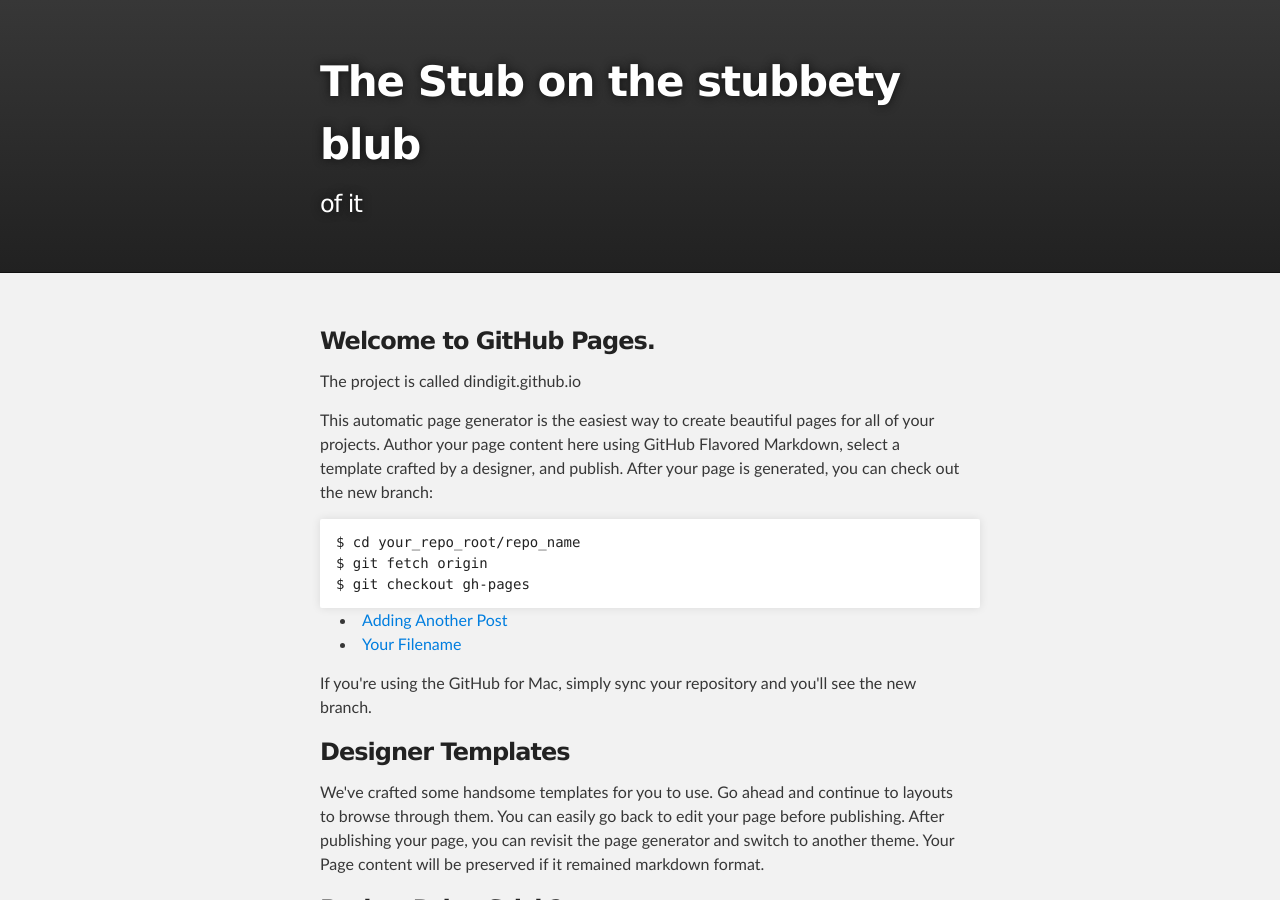
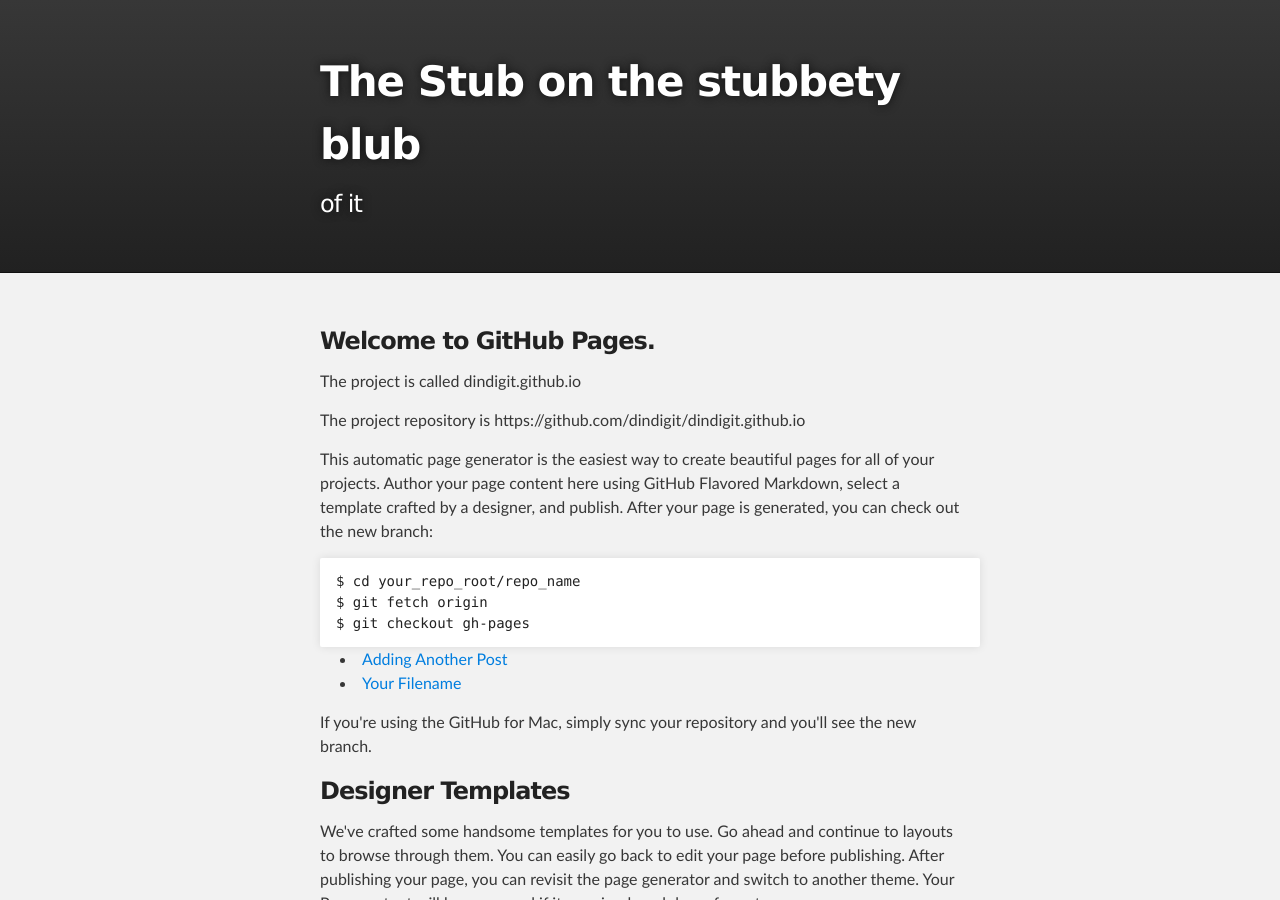
Before and after one commit to dindigit/dindigit.github.io, a Jekyll site: the page built from index.html, in a window 1280 px wide and 900 px high. Built offline with Jekyll 4.4.1, drawn with Linux system fonts in a browser that asks for light colours.

Commit message:
adding site repository url

```diff
--- a/index.html
+++ b/index.html
@@ -19,6 +19,8 @@
         <h3>
 <a name="welcome-to-github-pages" class="anchor" href="#welcome-to-github-pages"><span class="octicon octicon-link"></span></a>Welcome to GitHub Pages.</h3>
 <p>The project is called {{ site.github.project_title }}</p>
+<p>The project repository is {{ site.github.repository_url}}</p>
+
 <p>This automatic page generator is the easiest way to create beautiful pages for all of your projects. Author your page content here using GitHub Flavored Markdown, select a template crafted by a designer, and publish. After your page is generated, you can check out the new branch:</p>
 
 <pre><code>$ cd your_repo_root/repo_name
```
